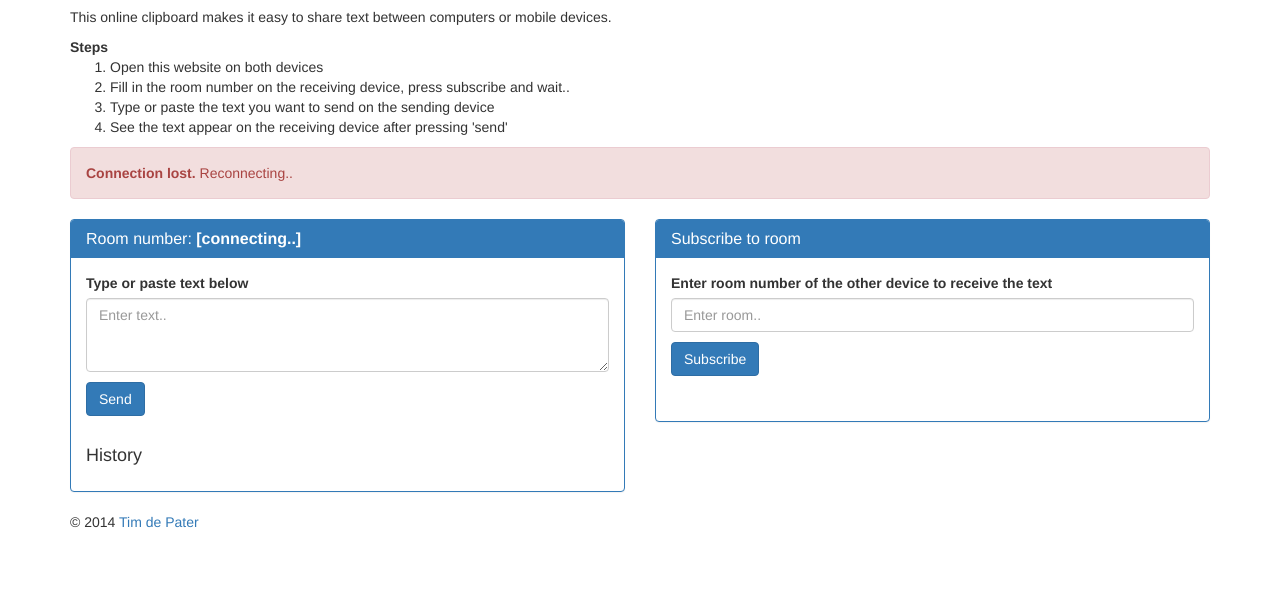
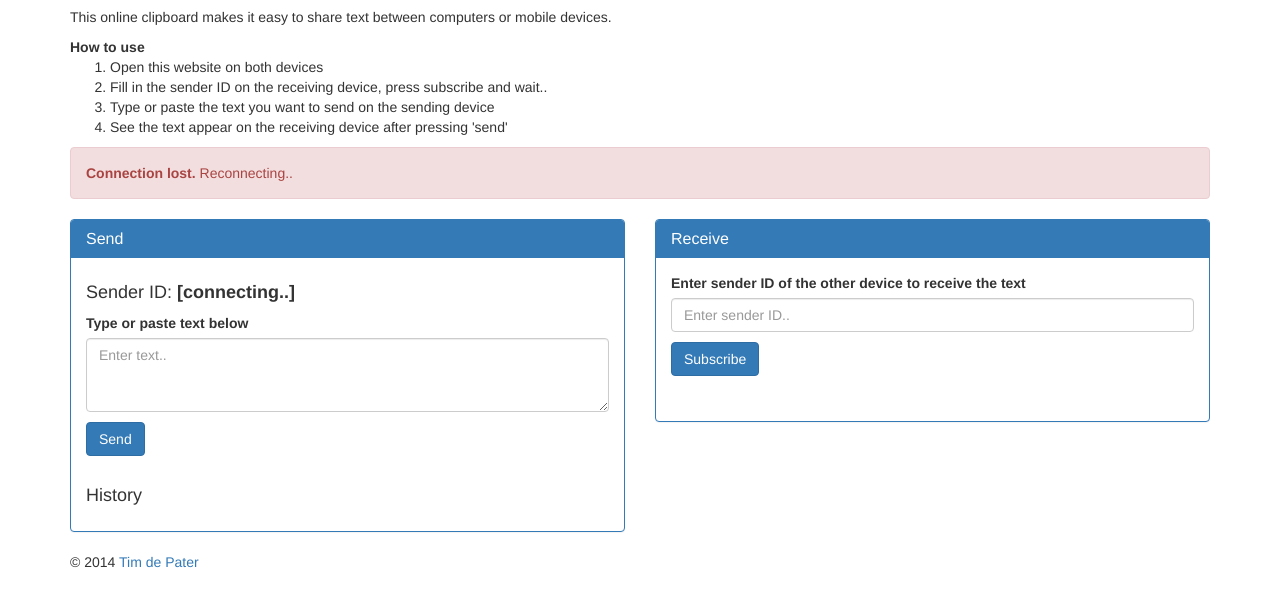
Before and after one commit to TrafeX/clipboard, a website: page web/index.html in a window 1280 px wide. Shown: the part 63-670 px from the top of the page. Drawn offline with nearby package versions, Linux system fonts and the light colour scheme; no server answers.

Commit message:
Added favicon. Added notification when user subscribes.

```diff
--- a/web/index.html
+++ b/web/index.html
@@ -12,19 +12,22 @@
       <script src="//oss.maxcdn.com/html5shiv/3.7.2/html5shiv.min.js"></script>
       <script src="//oss.maxcdn.com/respond/1.4.2/respond.min.js"></script>
     <![endif]-->
+    <link rel="icon" href="ninja16.png" type="image/png" sizes="16x16">
+    <link rel="icon" href="ninja80.png" type="image/png" sizes="80x80">
     <meta name="description" content="Quick and realtime share text between computers or mobile devices without the need for a account.">
     <meta name="keywords" content="clipboard, online, realtime, virtual, sharing, computer, mobile, exchange, copy, paste, transfer">
     <meta name="author" content="Tim de Pater - TrafeX.nl">
+
 </head>
 <body role="document">
 
     <div class="container">
         <h1>Clipboard.ninja - Realtime Clipboard</h1>
         <p>This online clipboard makes it easy to share text between computers or mobile devices.</p>
-        <strong>Steps</strong>
+        <strong>How to use</strong>
         <ol>
             <li>Open this website on both devices</li>
-            <li>Fill in the room number on the receiving device, press subscribe and wait..</li>
+            <li>Fill in the sender ID on the receiving device, press subscribe and wait..</li>
             <li>Type or paste the text you want to send on the sending device</li>
             <li>See the text appear on the receiving device after pressing 'send'</li>
         </ol>
@@ -37,9 +40,10 @@
             <div class="col-sm-6">
             <div class="panel panel-primary">
                 <div class="panel-heading">
-                    <h3 class="panel-title">Room number: <strong><span id="roomid">[connecting..]</span></strong></h3>
+                    <h3 class="panel-title">Send</h3>
                 </div>
                 <div class="panel-body">
+                    <h4>Sender ID: <strong><span id="roomid">[connecting..]</span></strong></h4>
                     <form id="msg" action="">
                         <p>
                             <label for="text">Type or paste text below</label>
@@ -58,13 +62,13 @@
             <div class="col-sm-6">
             <div class="panel panel-primary">
                 <div class="panel-heading">
-                <h3 class="panel-title">Subscribe to room</h3>
+                <h3 class="panel-title">Receive</h3>
                 </div>
                 <div class="panel-body">
                     <form id="subscribe" action="">
                         <p>
-                            <label for="i">Enter room number of the other device to receive the text</label>
-                            <input id="i" type="number" class="form-control" placeholder="Enter room.." min="100000">
+                            <label for="i">Enter sender ID of the other device to receive the text</label>
+                            <input id="i" type="number" class="form-control" placeholder="Enter sender ID.." min="100000">
                         </p>
                         <button type="submit" class="btn btn-primary">Subscribe</button>
                     </form>
@@ -113,7 +117,7 @@
             $('#subscribed-room').text('Received text from room ' + roomId);
         });
         socket.on('subscribed-listener', function(fromRoom){
-            $('#announce').text('A user subscribed.');
+            $('#announce').text('A receiver subscribed.');
             $('#announce').slideDown().delay(2000).slideUp();
         });
 
```
Also changed, not shown: web/index.js (+6 -3 lines), README.md, web/favicon.ico (added), web/ninja16.png (added), web/ninja80.png (added).
